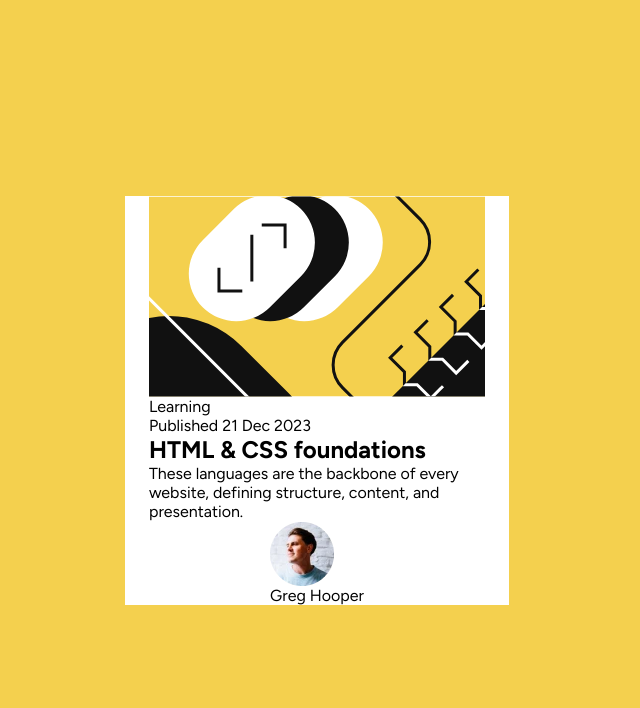
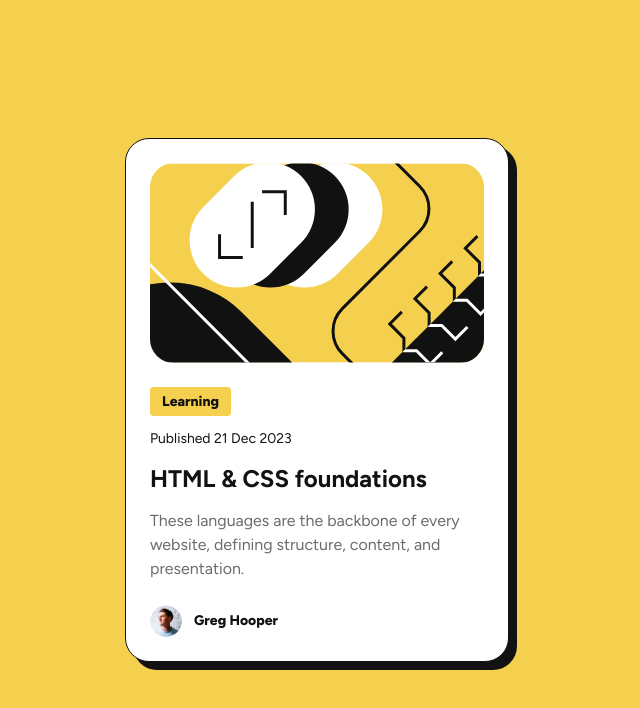
Before and after one commit to LamprosVasilakos/blog-preview-card, a plain HTML site: page index.html in a window 1280 px wide. Shown: the whole page, without its empty margins (323-963 px from the left). Drawn offline with Linux system fonts and the light colour scheme.

Commit message:
final commit, finished the project

```diff
--- a/index.html
+++ b/index.html
@@ -17,11 +17,14 @@
     <main>
       <section>
         <div class="card">
-          <img src="assets/images/illustration-article.svg" alt="" />
+          <img
+            src="assets/images/illustration-article.svg"
+            alt="article illustration"
+          />
           <div class="content">
             <p class="category">Learning</p>
 
-            <p class="publish-date">
+            <p class="date">
               Published <time datetime="2023-12-21">21 Dec 2023</time>
             </p>
             <h1 class="title">HTML & CSS foundations</h1>
@@ -33,8 +36,10 @@
           <div class="author">
             <img
               src="assets/images/image-avatar.webp"
-              alt=""
+              alt="author image"
               class="author-avatar"
+              width="64px"
+              height="64px"
             />
             <span class="author-name">Greg Hooper</span>
           </div>
--- a/styles.css
+++ b/styles.css
@@ -8,18 +8,17 @@
   --yellow: hsl(47, 88%, 63%);
 
   --gray-500: hsl(0, 0%, 42%);
-  --gray-900: hsl(0, 0%, 7%);
+  --gray-950: hsl(0, 0%, 7%);
 
   /* === TYPOGRAPHY === */
 
   --font-family: "Figtree", sans-serif;
   --font-bold: 800;
   --font-regular: 500;
-  --font-size-header: 24px;
-  --font-size-para: 16px;
-  --line-height-header: 1.2;
-  --line-height-para: 1.4;
-  --para-spacing: 0.2px;
+  --font-size-big: 24px;
+  --font-size-medium: 16px;
+  --font-size-small: 14px;
+  --line-height: 1.5;
 }
 
 /* === GLOBAL RESETS */
@@ -34,6 +33,7 @@ body {
   min-height: 100vh;
   font-family: var(--font-family);
   background-color: var(--yellow);
+  color: var(--gray-950);
   display: flex;
   justify-content: center;
   align-items: center;
@@ -69,11 +69,83 @@ ol {
   background-color: var(--white);
   display: flex;
   flex-direction: column;
-  justify-content: center;
+  justify-content: space-between;
+  gap: 24px;
   align-items: center;
   max-width: 384px;
+  padding: 24px;
+  border: 1px solid var(--gray-950);
+  border-radius: 24px;
+  -webkit-box-shadow: 8px 8px 0px 0px var(--gray-950);
+  -moz-box-shadow: 8px 8px 0px 0px var(--gray-950);
+  box-shadow: 8px 8px 0px 0px var(--gray-950);
+  line-height: var(--line-height);
+}
+
+img {
+  border-radius: 24px;
 }
 
 .content {
-  padding-inline: 24px;
+  display: flex;
+  flex-direction: column;
+  gap: 12px;
 }
+
+.category {
+  background-color: var(--yellow);
+  width: max-content;
+  padding: 4px 12px;
+  border-radius: 4px;
+  font-size: var(--font-size-small);
+  font-weight: var(--font-bold);
+}
+
+.date {
+  font-size: var(--font-size-small);
+}
+
+.title {
+  font-size: var(--font-size-big);
+  transition: color 300ms;
+}
+
+.title:hover {
+  color: var(--yellow);
+  cursor: pointer;
+}
+
+.description {
+  color: var(--gray-500);
+  font-size: var(--font-size-medium);
+  font-weight: var(--gray-950);
+}
+
+.author-avatar {
+  width: 32px;
+}
+
+.author {
+  width: 100%;
+  display: flex;
+  align-items: center;
+  gap: 12px;
+}
+
+.author-name {
+  font-size: var(--font-size-small);
+  font-weight: var(--font-bold);
+}
+
+@media screen and (width <= 375px) {
+  :root {
+    --font-size-big: 20px;
+    --font-size-medium: 14px;
+    --font-size-small: 12px;
+    --line-height: 1.5;
+  }
+
+  .card {
+    max-width: 327px;
+  }
+}
```
Also changed, not shown: 1 other file.
